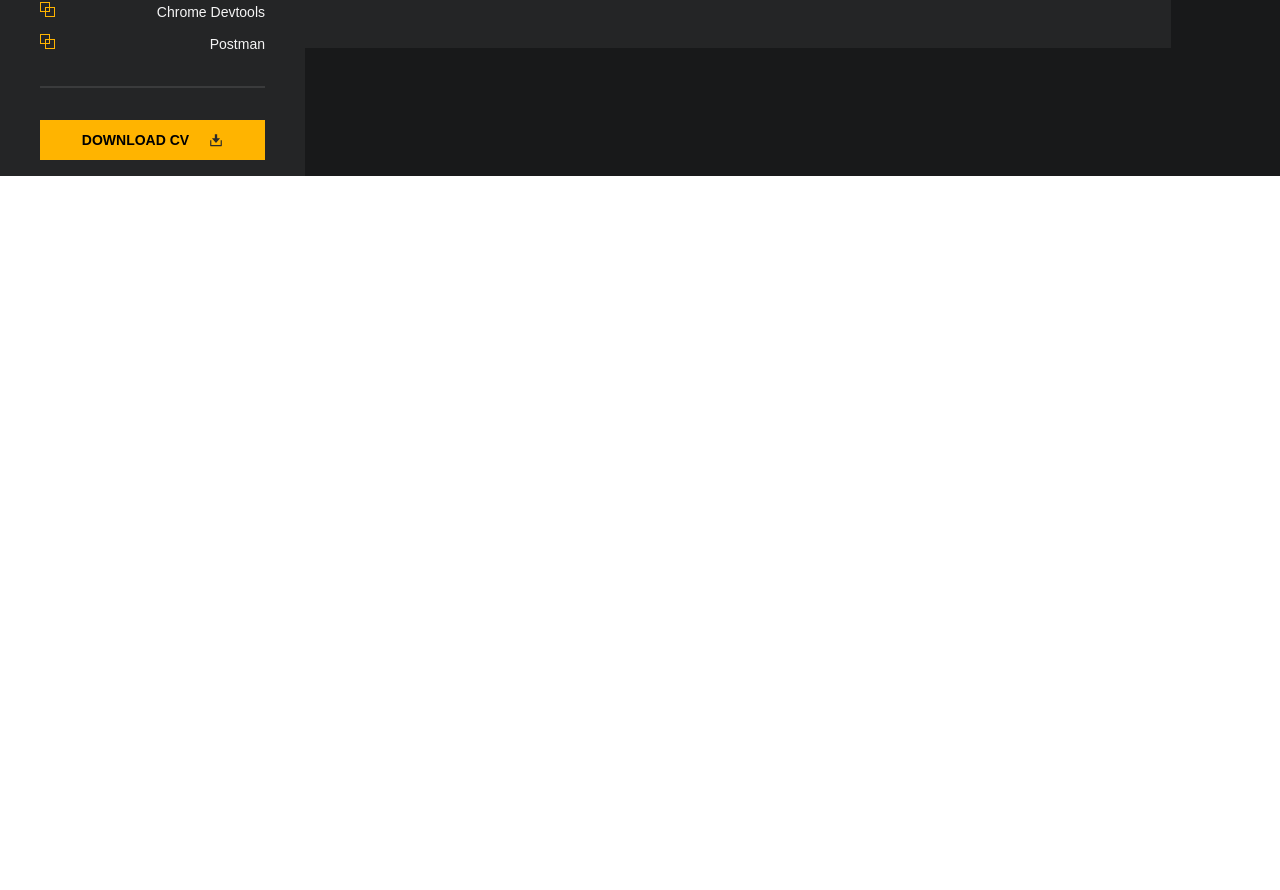
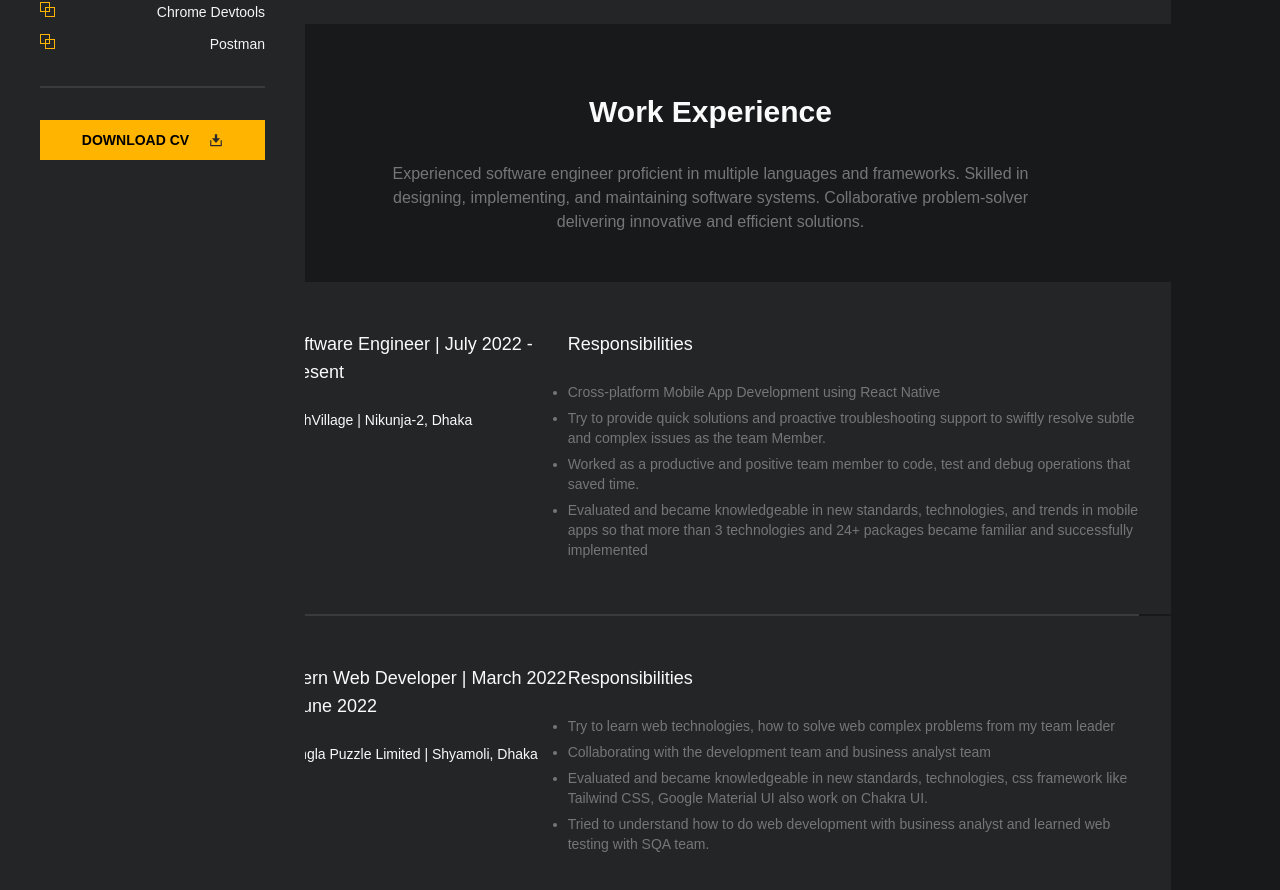
Before and after one commit to sohantalukder/sohantalukder.github.io, a React (Create React App) app: page / in a window 1280 px wide. Shown: the part 1396-2286 px from the top of the page. Before the commit the page ends 1572 px from the top, so only its background shows below. Built offline with nearby package versions, Linux system fonts and the light colour scheme.

Commit message:
add work experience section

```diff
--- a/src/Components/Header/Header.jsx
+++ b/src/Components/Header/Header.jsx
@@ -6,7 +6,7 @@ const Header = ({ tittle, description, style }) => {
             <h2 className='text-center font-bold text-xl md:text-2xl text-gray lg:text-3xl mb-8'>
                 {tittle}
             </h2>
-            <p className='max-w-[500px] text-base text-text text-center'>
+            <p className='max-w-[700px]  text-sm lg:text-base text-text text-center'>
                 {description}
             </p>
         </div>
--- a/src/Pages/Home/Home.jsx
+++ b/src/Pages/Home/Home.jsx
@@ -1,12 +1,14 @@
 import React from "react";
 import Hero from "./Sections/Hero";
 import Education from "./Sections/Education";
+import WorkExperience from "./Sections/WorkExperience";
 
 const Home = () => {
     return (
-        <div className='col-span-12 lg:col-span-7 xl:col-span-9  px-5 md:px-0'>
+        <div className='col-span-12 lg:col-span-7 xl:col-span-9   px-5 md:px-0 ml-0 md:ml-6 lg:ml-8'>
             <Hero />
             <Education />
+            <WorkExperience />
         </div>
     );
 };
--- a/src/Pages/Home/Sections/Education.jsx
+++ b/src/Pages/Home/Sections/Education.jsx
@@ -26,7 +26,7 @@ const Education = () => {
         },
     ];
     return (
-        <div className='mt-12 md:mt-[70px]'>
+        <div className='mt-12 md:mt-[70px]' id='education'>
             <Header
                 tittle={"Education"}
                 style={"mb-6 lg:mb-12 "}
--- a/src/Pages/Home/Sections/Hero.jsx
+++ b/src/Pages/Home/Sections/Hero.jsx
@@ -4,7 +4,7 @@ import { BsArrowRight } from "react-icons/bs";
 import PersonalImage from "../../../assets/image/sohan.png";
 const Hero = () => {
     return (
-        <div className='container mx-auto'>
+        <div className='container mx-auto' id='home'>
             <div className='bg-dark1 flex md:gap-16 items-center md:px-[60px] px-5 py-8 md:py-0 justify-between'>
                 <div className='w-full md:w-1/2 text-center md:text-left  '>
                     <div>
--- /dev/null
+++ b/src/Pages/Home/Sections/WorkExperience.jsx
@@ -0,0 +1,82 @@
+import React from "react";
+import Header from "../../../Components/Header/Header";
+
+const WorkExperience = () => {
+    const works = [
+        {
+            position: "Software Engineer",
+            location: "Nikunja-2, Dhaka",
+            company: "TechVillage",
+            duration: "July 2022 - Present",
+            responsibilities: [
+                "Cross-platform Mobile App Development using React Native",
+                "Try to provide quick solutions and proactive troubleshooting support to swiftly resolve subtle and complex issues as the team Member.",
+                "Worked as a productive and positive team member to code, test and debug operations that saved time.",
+                "Evaluated and became knowledgeable in new standards, technologies, and trends in mobile apps so that more than 3 technologies and 24+ packages became familiar and successfully implemented",
+            ],
+        },
+        {
+            position: "Intern Web Developer",
+            location: "Shyamoli, Dhaka",
+            company: "Bangla Puzzle Limited",
+            duration: "March 2022 - June 2022",
+            responsibilities: [
+                "Try to learn web technologies, how to solve web complex problems from my team leader",
+                "Collaborating with the development team and business analyst team",
+                "Evaluated and became knowledgeable in new standards, technologies, css framework like Tailwind CSS, Google Material UI also work on Chakra UI.",
+                "Tried to understand how to do web development with business analyst and learned web testing with SQA team.",
+            ],
+        },
+    ];
+    return (
+        <div className='mt-12 md:mt-[70px]' id='work'>
+            <Header
+                tittle={"Work Experience"}
+                style={"mb-6 lg:mb-12 "}
+                description={
+                    "Experienced software engineer proficient in multiple languages and frameworks. Skilled in designing, implementing, and maintaining software systems. Collaborative problem-solver delivering innovative and efficient solutions."
+                }
+            />
+            <div className='flex flex-col space-y-[25px] lg:space-y-0'>
+                {works.map((work, index) => {
+                    return (
+                        <div key={work.company}>
+                            {index !== 0 && (
+                                <hr className='hidden lg:block border border-dark2 lg:mx-8' />
+                            )}
+                            <div className='p-8 lg:px-8 lg:py-12 bg-dark1 grid grid-cols-12'>
+                                <div className='col-span-12 lg:col-span-4'>
+                                    <h1 className='text-gray text-base md:text-lg font-medium mb-4 md:mb-6'>
+                                        {work.position} | {work.duration}
+                                    </h1>
+                                    <p className='text-gray text-[12px] lg:text-sm mb-6'>
+                                        {work.company} | {work.location}
+                                    </p>
+                                </div>
+                                <div className='col-span-12 lg:col-span-8'>
+                                    <h1 className='text-gray text-base md:text-lg font-medium mb-4 md:mb-6'>
+                                        Responsibilities
+                                    </h1>
+                                    <ul className='text-text text-[12px] lg:text-sm list-disc '>
+                                        {work.responsibilities.map(
+                                            (item, index) => (
+                                                <li
+                                                    key={index}
+                                                    className='mb-1.5'
+                                                >
+                                                    {item}
+                                                </li>
+                                            )
+                                        )}
+                                    </ul>
+                                </div>
+                            </div>
+                        </div>
+                    );
+                })}
+            </div>
+        </div>
+    );
+};
+
+export default WorkExperience;
```
